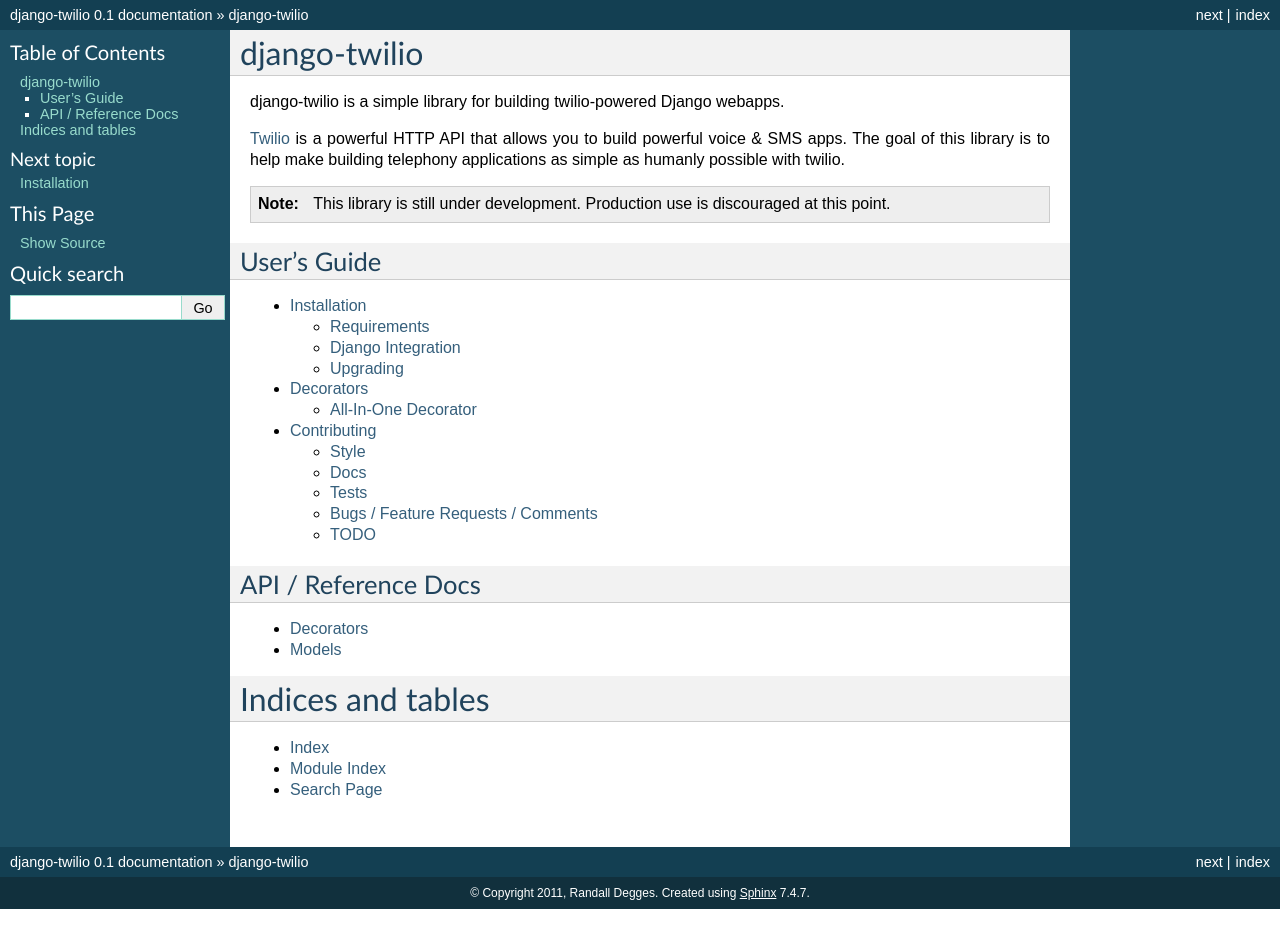
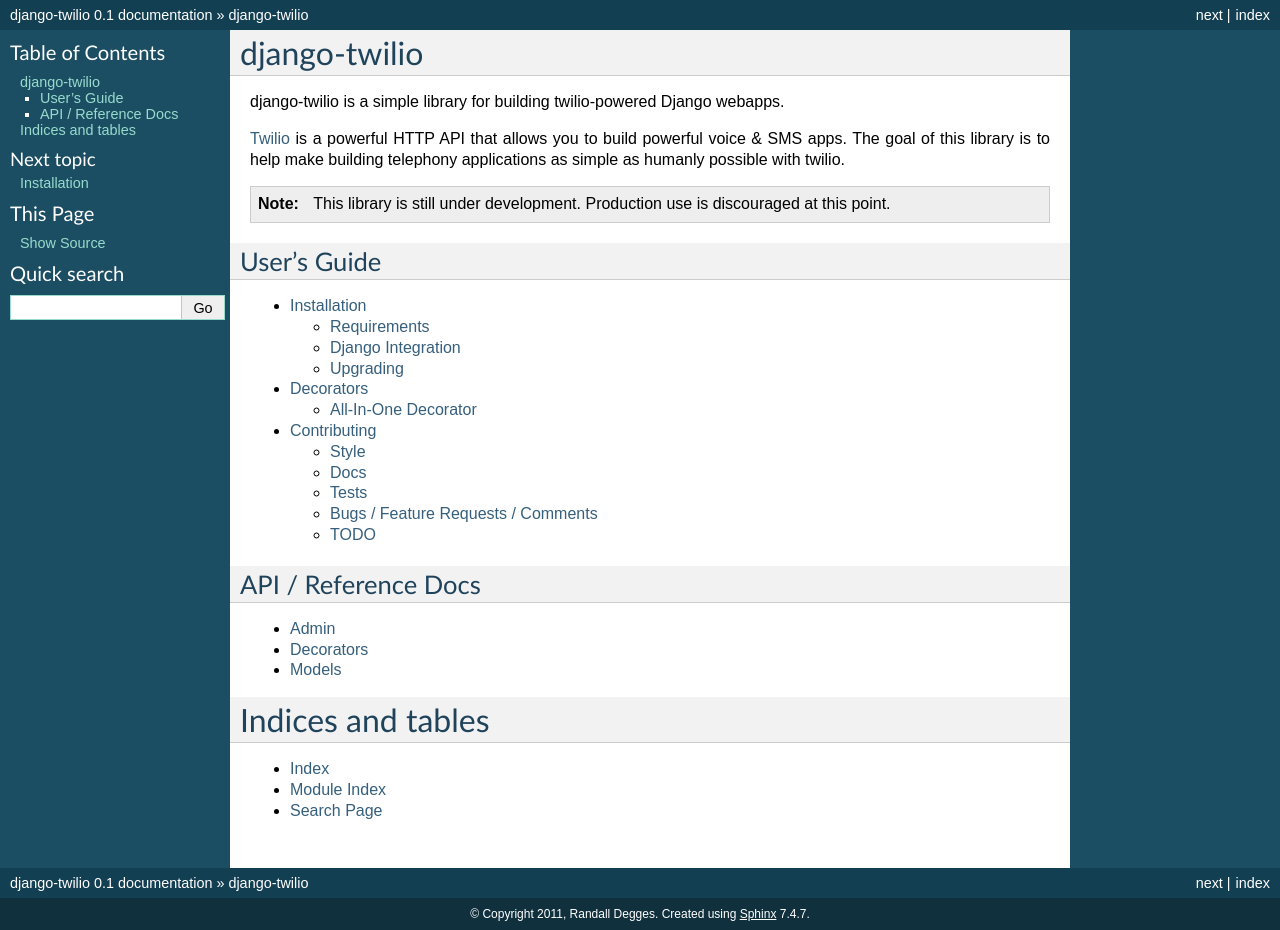
Before and after one commit to rdegges/django-twilio, a Sphinx documentation site: the page built from docs/index.rst, in a window 1280 px wide. Built offline with Sphinx 7.4.7, drawn with Linux system fonts in a browser that asks for light colours; before the commit the page ends 909 px from its top, so only the background shows below that.

Commit message:
Adding API docs for django_twilio.admin.

```diff
--- /dev/null
+++ b/docs/admin_module.rst
@@ -0,0 +1,5 @@
+Admin
+=====
+
+.. automodule:: django_twilio.admin
+   :members:
--- a/docs/index.rst
+++ b/docs/index.rst
@@ -29,6 +29,7 @@
 .. toctree::
     :maxdepth: 2
 
+    admin_module
     decorators_module
     models_module
 
```
